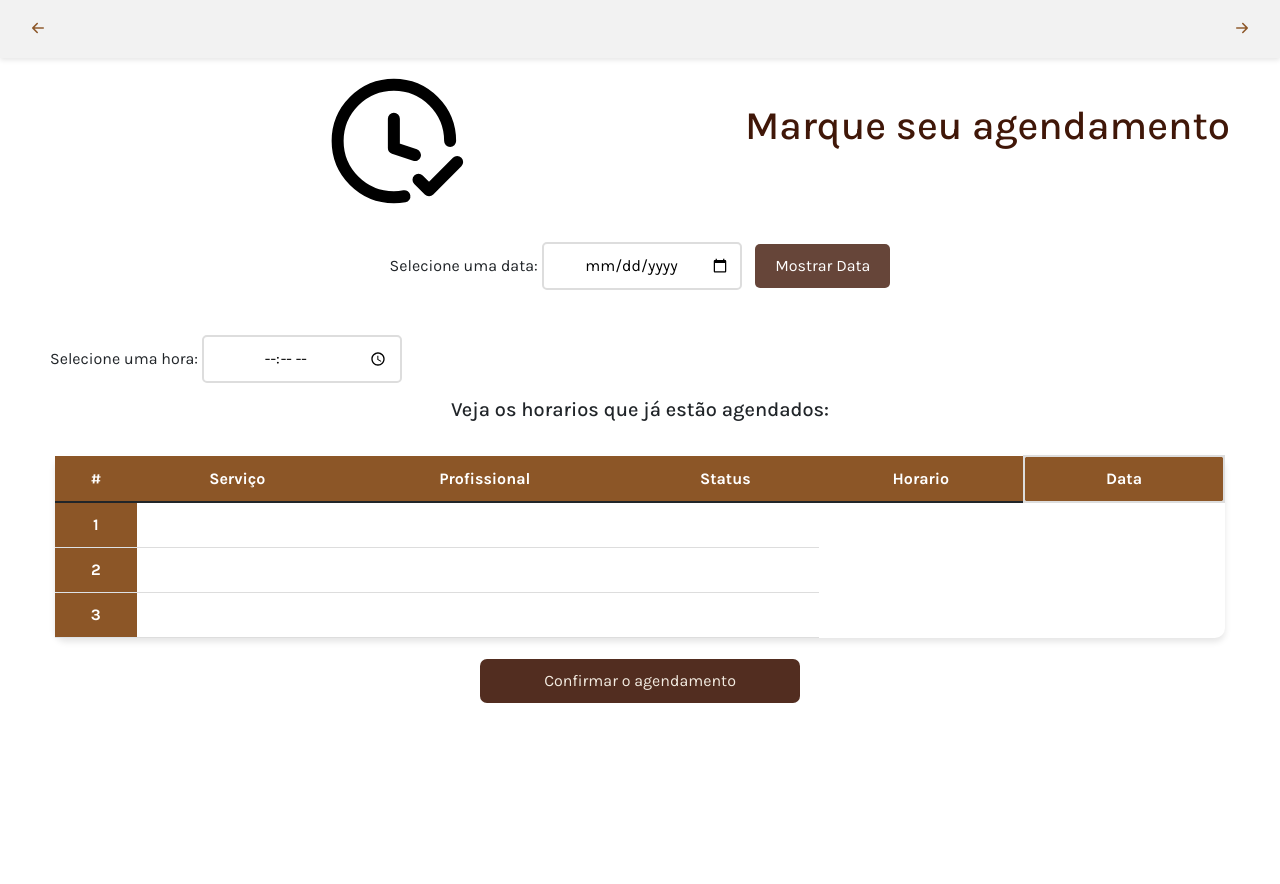
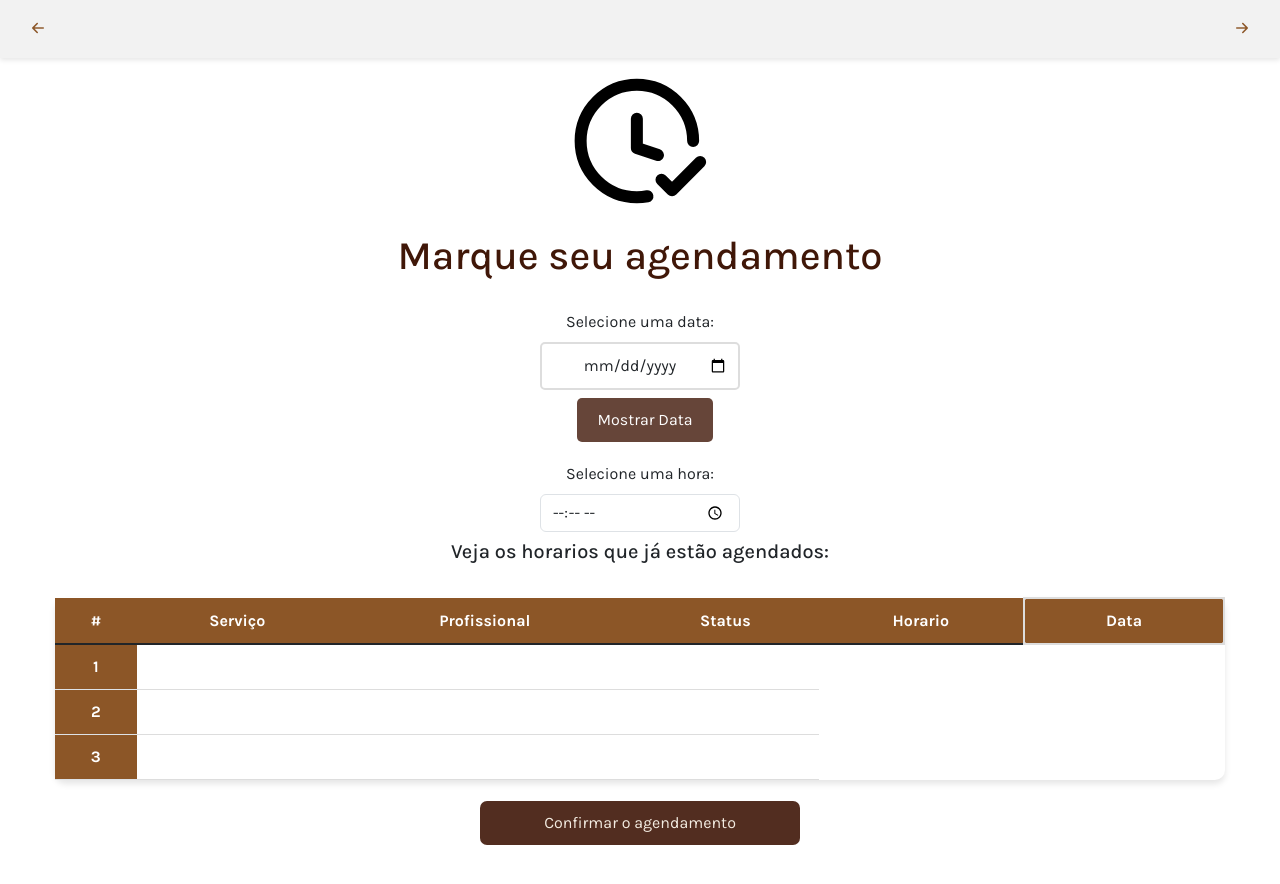
Before and after one commit to manuflorenca/MyHair, a plain HTML site: page HTML/agendamento.html in a window 1280 px wide. Before the commit the page ends 800 px from the top, so only its background shows below. Drawn offline with nearby package versions, Linux system fonts and the light colour scheme.

Commit message:
HTML agendamento

```diff
--- a/CSS/agendamento.css
+++ b/CSS/agendamento.css
@@ -36,7 +36,6 @@ body {
     text-decoration: none;
   }
 
-
   .setas-container button a i:hover {
     color: #401708; /* Cor do ícone ao passar o mouse */
   }
@@ -44,7 +43,6 @@ body {
 .img {
     fill: #401708;
   }
-
 
 h1 {
     font-family: 'Karla', sans-serif;
--- a/HTML/agendamento.html
+++ b/HTML/agendamento.html
@@ -19,22 +19,23 @@
       <button class="frente"><a href="/HTML/agendamento.html"><i class="bi bi-arrow-right-short"></i></a></button>
     </div>
 
-    <div class="d-flex align-items-center">
+    <div class="d-flex flex-column align-items-center">
       <img class="my-3" src="/assets/Clock Check.svg" alt="">
       <h1>Marque seu agendamento</h1>
   </div>
 
-    <div class="date-input-container">
+  <div class="date-input-container text-center">
       <label for="data">Selecione uma data:</label>
-        <input type="date" id="data" name="data">
-        <button id="mostrarData">Mostrar Data</button>
+      <input type="date" id="data" name="data" class="form-control my-2" style="width: 200px; margin: 0 auto;">
+      <button id="mostrarData" class="btn btn-primary">Mostrar Data</button>
       <p id="resultado"></p>
   </div>
 
-    <div class="time-input-container">
-      <label for="data">Selecione uma hora:</label>
-      <input type="time" id="data" name="data">
+  <div class="time-input-container text-center">
+      <label for="hora">Selecione uma hora:</label>
+      <input type="time" id="hora" name="hora" class="form-control my-2" style="width: 200px; margin: 0 auto;">
   </div>
+
 
     <h2 class="text-center fs-5">Veja os horarios que já estão agendados:</h2>
 
```
Lines whose indentation alone changed are shown as unchanged.
